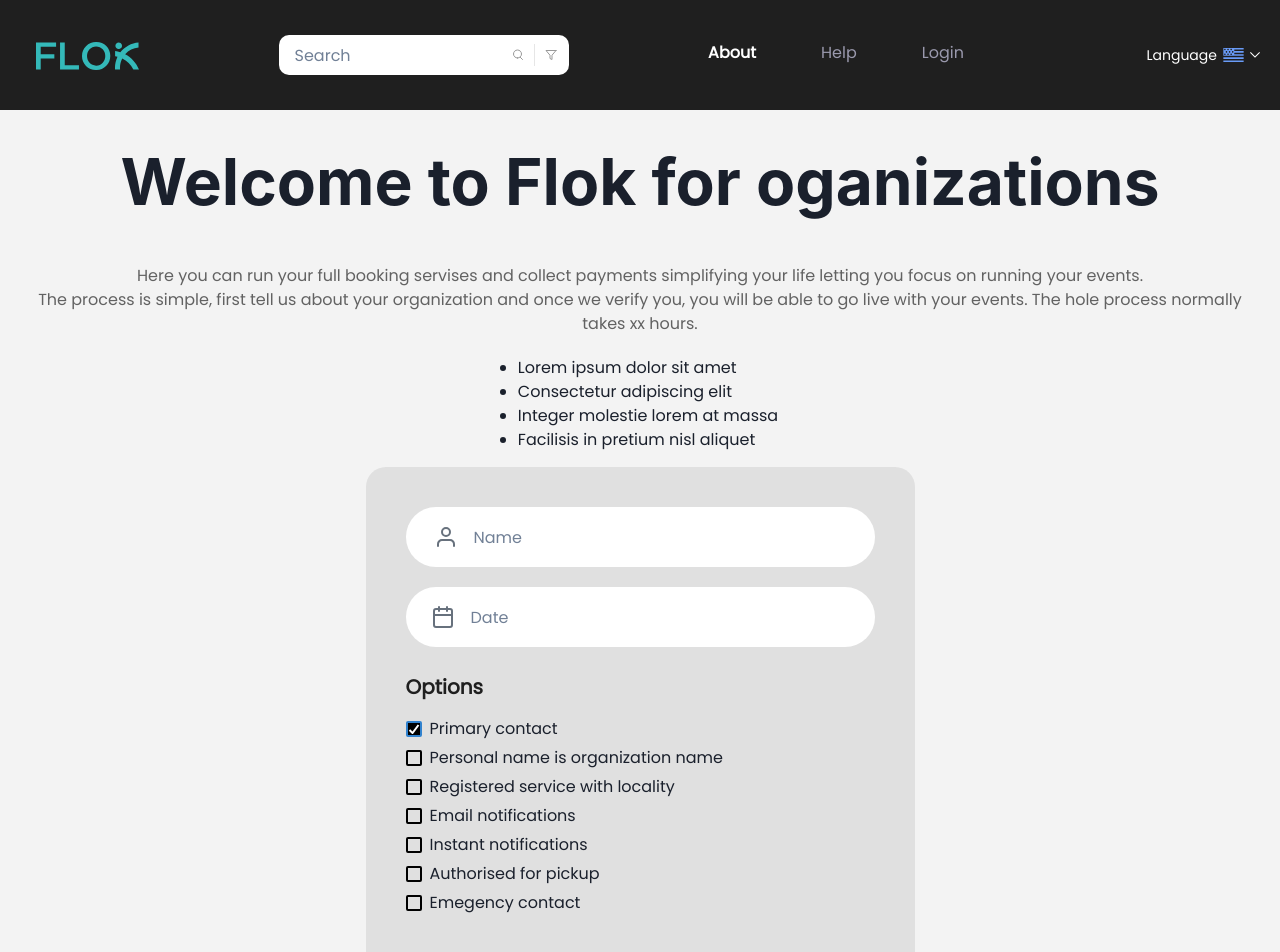
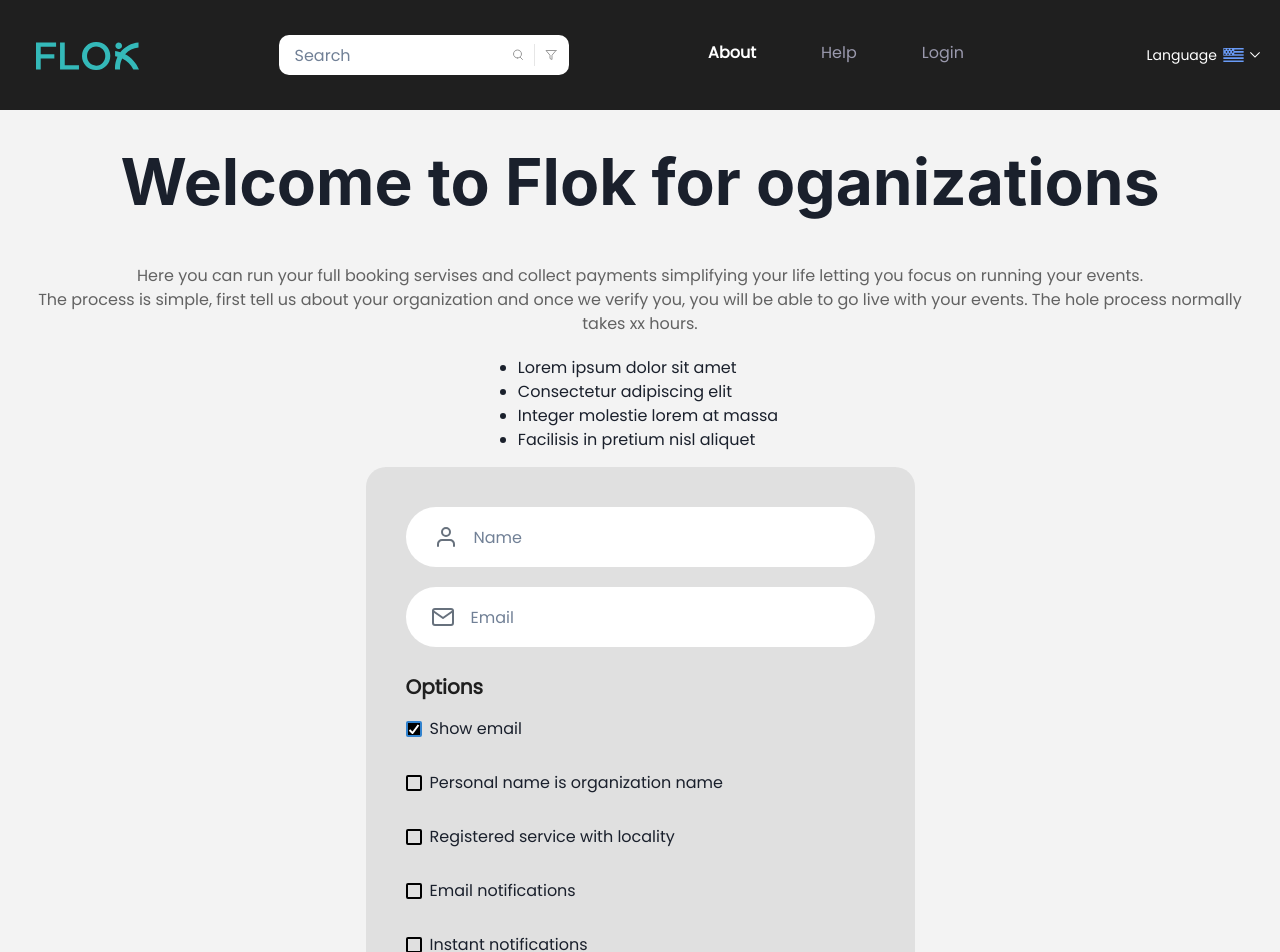
Before and after one commit to Ahtisham8952/Flok-UI, a Next.js app: page /organizationlogin in a window 1280 px wide. Shown: the top 952 px of the page. Built offline with nearby package versions, Linux system fonts and the light colour scheme.

Commit message:
update organization Login

```diff
--- a/src/components/core/Login/Cards.jsx
+++ b/src/components/core/Login/ChildrenInfoCard.jsx
@@ -17,7 +17,7 @@ import {
 } from "@chakra-ui/react";
 import React from "react";
 
-export const Cards = () => {
+export const ChildrenInfoCard = () => {
   return (
     <Box
       bgColor="#E0E0E0"
--- a/src/components/core/Login/LoginStepOne.jsx
+++ b/src/components/core/Login/LoginStepOne.jsx
@@ -81,7 +81,7 @@ const LoginPage = () => {
           router.push('/organizationlogin');
         } else {
 
-          router.push('/parentlogin');
+          router.push('/organizationlogin');
         }
       } else {
 
--- a/src/components/core/Login/LoginStepTwo.jsx
+++ b/src/components/core/Login/LoginStepTwo.jsx
@@ -11,7 +11,7 @@ import {
   } from "@chakra-ui/react";
   import React from "react";
 
-  import { Cards } from "../Login/Cards";
+  import {  ChildrenInfoCard } from "./ChildrenInfoCard";
   import { Cardcontact } from "../Login/Cardcontact";
 import LayoutWrapper from "../LayoutWrapper/LayoutWrapper";
 
@@ -153,8 +153,8 @@ import LayoutWrapper from "../LayoutWrapper/LayoutWrapper";
           gap={{ base: "3", md: "3", lg: "5" }}
           justifyContent="center"
         >
-          <Cards />
-          <Cards />
+          <ChildrenInfoCard />
+          <ChildrenInfoCard />
         </Box>
         <Box
           bg="#1F1F1F"
--- a/src/components/core/OrganizationLogin/OrganizationloginStepOne.jsx
+++ b/src/components/core/OrganizationLogin/OrganizationloginStepOne.jsx
@@ -56,6 +56,9 @@ export const OrganizationloginStepOne = ({nextStep}) => {
           <ListItem>Facilisis in pretium nisl aliquet</ListItem>
         </UnorderedList>
       </Box>
+      <form>
+
+
       <Box display="flex" justifyContent="center" mt="15px">
         <Box
           bgColor="#E0E0E0"
@@ -79,8 +82,8 @@ export const OrganizationloginStepOne = ({nextStep}) => {
               p={{ base: "8px", md: "8px", lg: "10px" }}
               borderRadius="35"
             >
-              <Image alt="img" src="calendar.svg" pl="15px" />
-              <Input _focusVisible={{border:'none'}} type="Text" placeholder="Date" border="none" />
+              <Image alt="img" src="mailboxz.svg" pl="15px" />
+              <Input type="email"  _focusVisible={{border:'none'}}  placeholder="Email" border="none" />
             </InputGroup>
           </FormControl>
           <Text
@@ -93,9 +96,9 @@ export const OrganizationloginStepOne = ({nextStep}) => {
             Options
           </Text>
           <Box mt="15px">
-            <Stack gap={{ base: "2px", md: "2px", lg: "5px" }}>
+            <Stack gap={{ base: "2px", md: "2px", lg: "30px" }}>
               <Checkbox _focusVisible={{borderColor:'black'}} size="md"  defaultChecked borderColor={"black"}>
-                Primary contact
+              Show email
               </Checkbox>
               <Checkbox size="md"  borderColor={"black"} >
               Personal name is organization name
@@ -127,12 +130,14 @@ export const OrganizationloginStepOne = ({nextStep}) => {
      borderRadius={"50px"}
      border="1px solid white"
      onClick={nextStep}
+
      >
     Save Contact Prefernces
      </Button>
           </Box>
         </Box>
       </Box>
+      </form>
     </Box>
 
   );
```
Also changed, not shown: public/mailboxz.svg (added).
